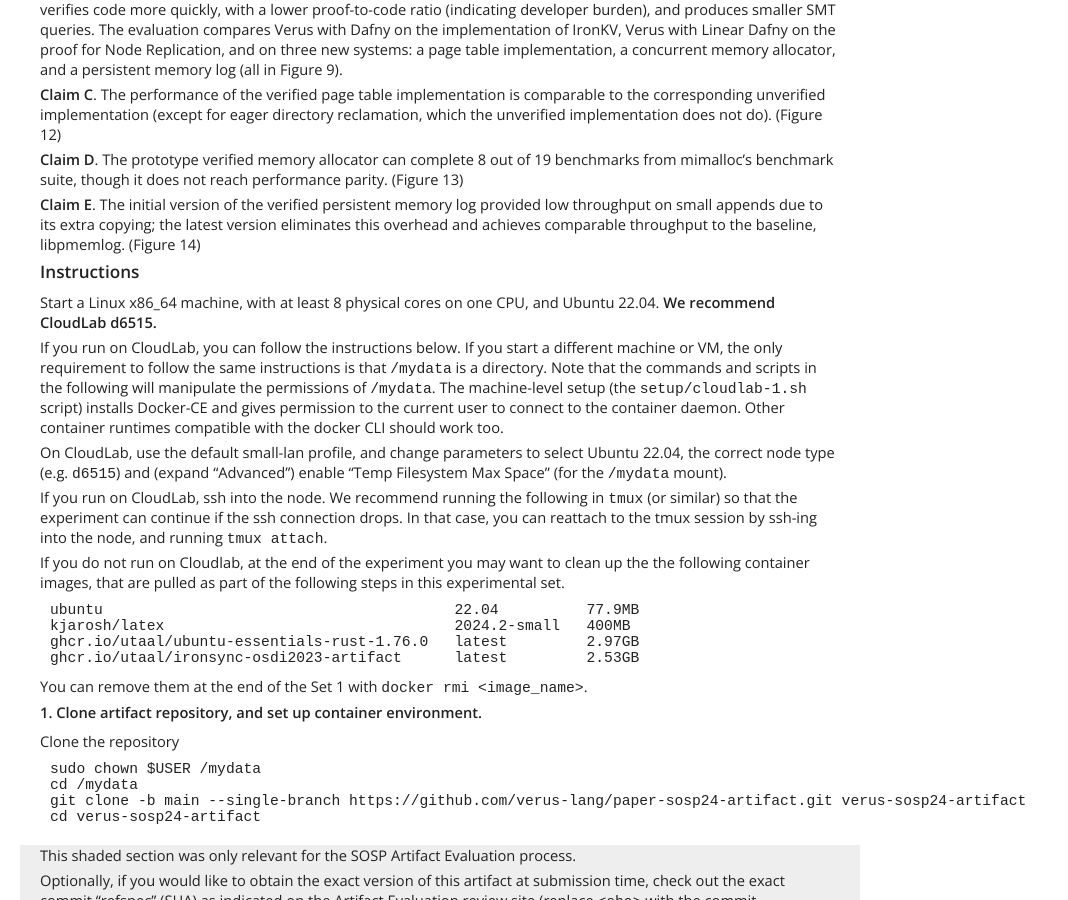
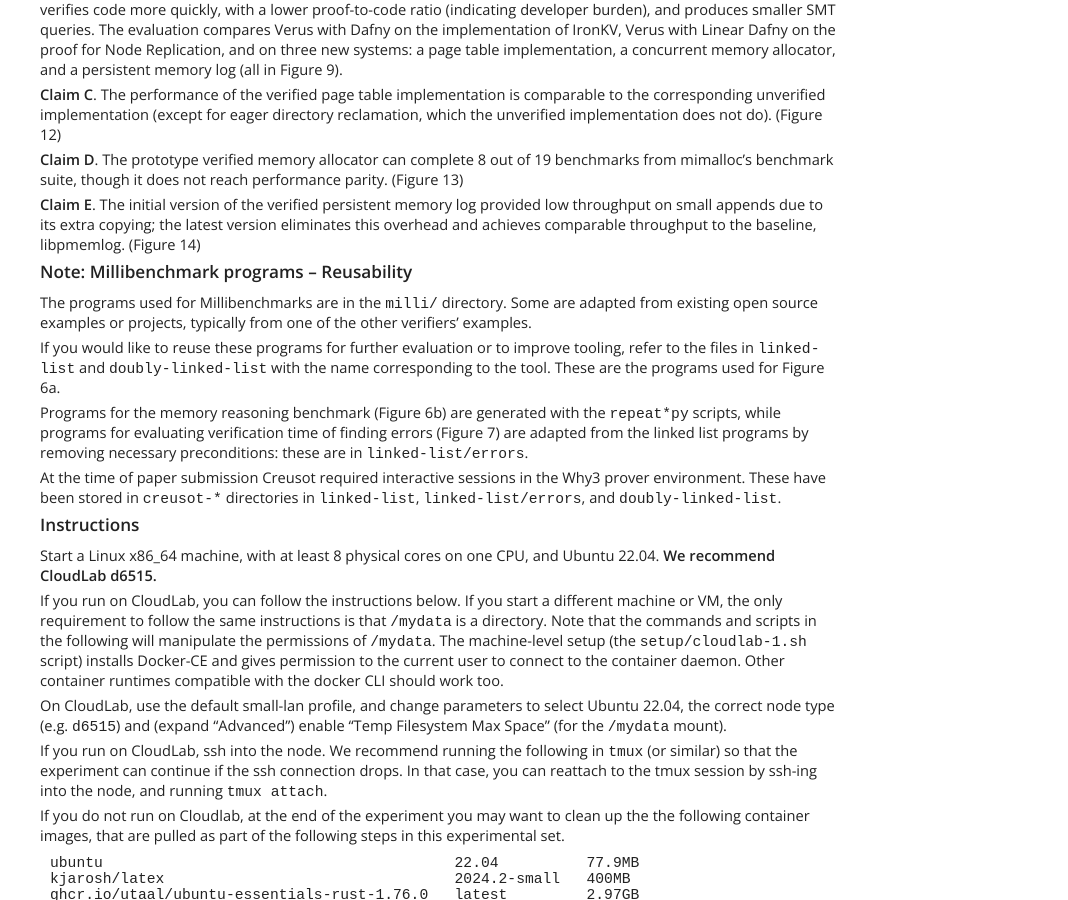
Before and after one commit to verus-lang/paper-sosp24-artifact, a Jekyll site: the page built from site/guide.md, in a window 1280 px wide and 900 px high, scrolled down 1039 px. Shown: the whole window, without its empty margins (0-1068 px from the left). Built offline with Jekyll 4.4.1, drawn with Linux system fonts in a browser that asks for light colours.

Commit message:
reintroduce reusability note in the artifact guide

```diff
--- a/site/guide.md
+++ b/site/guide.md
@@ -56,6 +56,18 @@ implementation (except for eager directory reclamation, which the unverified imp
 **Claim D**. The prototype verified memory allocator can complete 8 out of 19 benchmarks from mimalloc’s benchmark suite, though it does not reach performance parity. (Figure 13)
 
 **Claim E**. The initial version of the verified persistent memory log provided low throughput on small appends due to its extra copying; the latest version eliminates this overhead and achieves comparable throughput to the baseline, libpmemlog. (Figure 14)
+
+### Note: Millibenchmark programs -- Reusability
+
+The programs used for Millibenchmarks are in the `milli/` directory. Some are adapted from
+existing open source examples or projects, typically from one of the other verifiers' examples.
+
+If you would like to reuse these programs for further evaluation or to improve tooling, refer
+to the files in `linked-list` and `doubly-linked-list` with the name corresponding to the tool. These are the programs used for Figure 6a.
+
+Programs for the memory reasoning benchmark (Figure 6b) are generated with the `repeat*py` scripts, while programs for evaluating verification time of finding errors (Figure 7) are adapted from the linked list programs by removing necessary preconditions: these are in `linked-list/errors`.
+
+At the time of paper submission Creusot required interactive sessions in the Why3 prover environment. These have been stored in `creusot-*` directories in `linked-list`, `linked-list/errors`, and `doubly-linked-list`.
 
 ### Instructions
 
```
